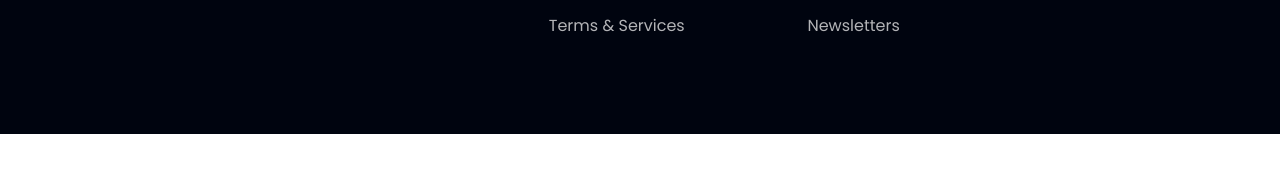
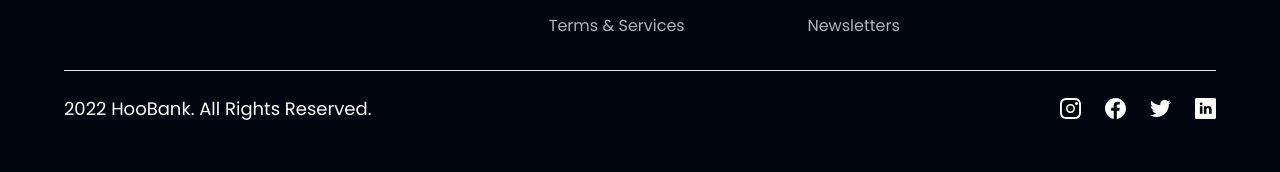
Before and after one commit to swazidr/bank_modern_app, a React (Vite) app: page / in a window 1280 px wide. Shown: the part 4673-4845 px from the top of the page. Before the commit the page ends 4807 px from the top, so only its background shows below. Built offline with nearby package versions, Linux system fonts and the light colour scheme.

Commit message:
footer completle done Alhamdulillah

```diff
--- a/src/components/Footer.jsx
+++ b/src/components/Footer.jsx
@@ -33,7 +33,24 @@
         </div>
       </div>
 
+      <div className="w-full flex justify-between items-center md:flex-row flex-col pt-6 border-t-[1px] border-t-[#3F3E45">
+        <p className="font-poppins font-normal text-center text-[18px] leading-[27px] text-white">
+          2022 HooBank. All Rights Reserved.
+        </p>
 
+        <div className="flex flex-row md:mt-0 mt-6">
+          {socialMedia.map((social, index) => (
+            <img
+              key={social.id}
+              src={social.icon}
+              alt={social.id}
+              className={`w-[21px] h-[21px] object-contain cursor-pointer ${index !== socialMedia.length - 1 ? 'mr-6' : 'mr-0'}`}
+            />
+
+          ))}
+        </div>
+
+      </div>
     </section>
 );
 
```
